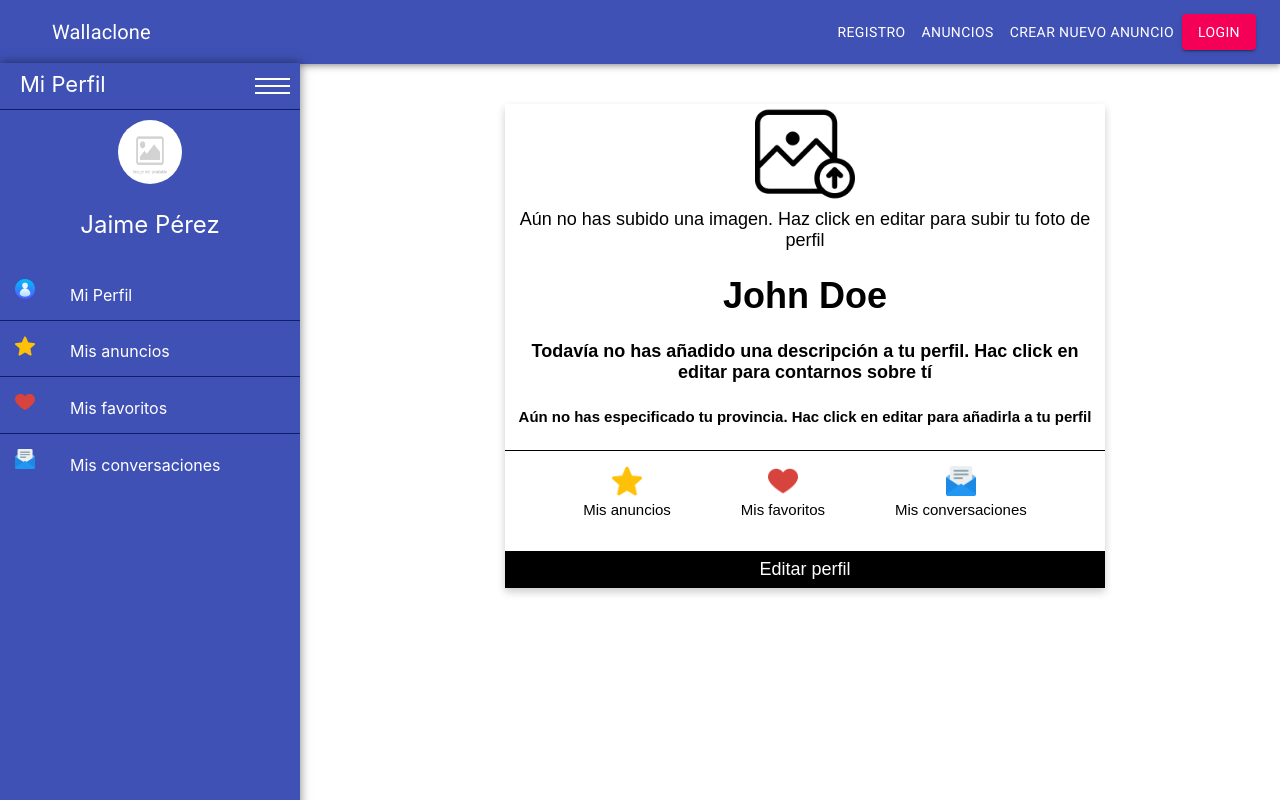
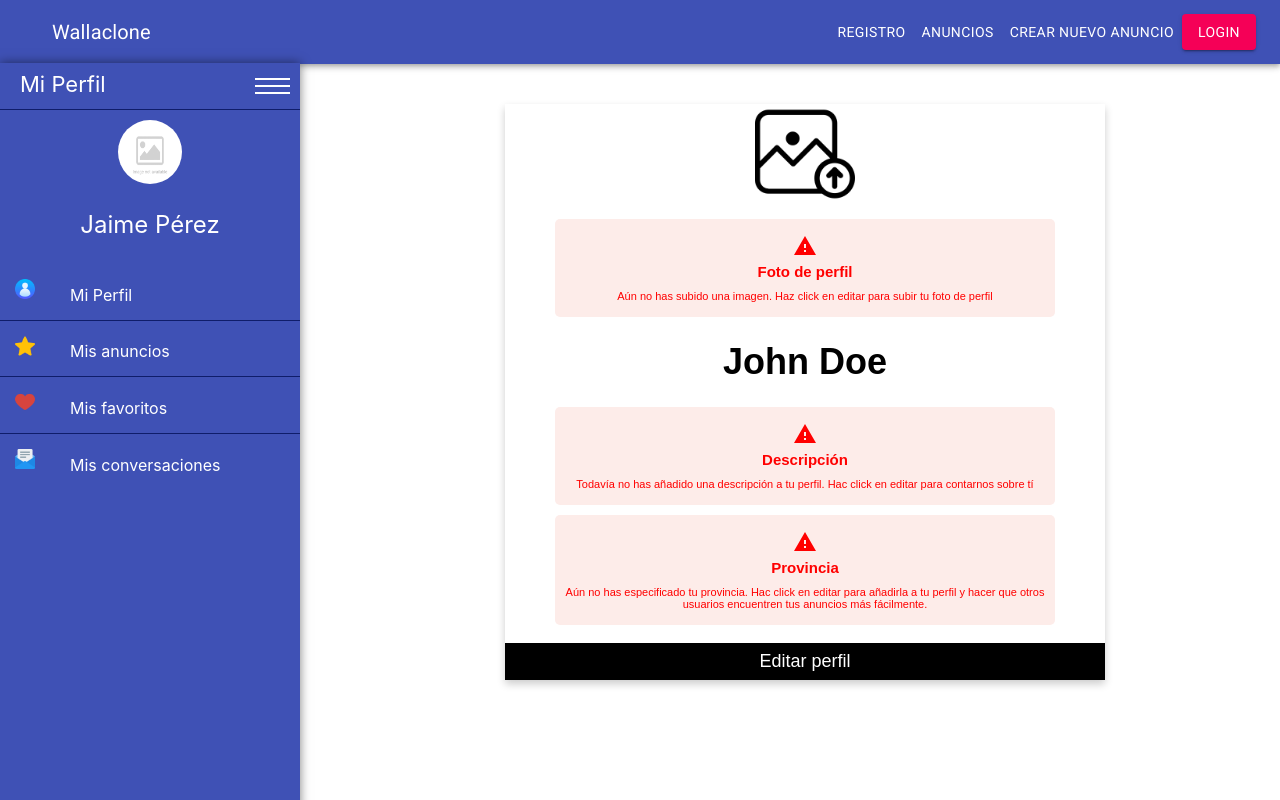
Before and after one commit to NandoLT/Wallaclone-Frontend, a Next.js app in the folder wallaclone/: page /user/dashboard in a window 1280 px wide. Built offline with nearby package versions, Linux system fonts and the light colour scheme.

Commit message:
My Profile terminado a falta de permitir edicion del formulario

```diff
--- /dev/null
+++ b/wallaclone/components/Dashboard/MissingField.js
@@ -0,0 +1,53 @@
+
+
+import React from 'react'
+import WarningIcon from '@material-ui/icons/Warning';
+
+const MissingField = ({message, title}) => {
+    return (
+        <div className="container">
+            <div>
+                <div className="icon">
+                <WarningIcon/>
+                <div className="title">{title}</div>
+
+                <div className="message"> {message}</div>
+
+                </div>
+
+
+                </div>
+
+
+            <style jsx>{`
+
+                    .container {
+                       background-color: #FDECE9;
+                       padding: 10px 0;
+                       margin: 10px 50px;
+
+
+                       color:red;
+                       border-radius: 5px;
+                    }
+                    .icon{
+                        padding:5px;
+                    }
+
+                    .title{
+                        font-size: 15px;
+                        font-weight: bold;
+
+                    }
+
+                    .message{
+                        padding-top: 10px;
+                        font-size: 11px;
+                    }
+
+                    `}</style>
+        </div>
+    )
+}
+
+export default MissingField
--- a/wallaclone/components/Dashboard/MyProfile.js
+++ b/wallaclone/components/Dashboard/MyProfile.js
@@ -8,6 +8,7 @@ import { Button } from '@material-ui/core';
 import { makeStyles } from '@material-ui/core/styles';
 import Link from 'next/link';
 import Image from 'next/image';
+import MissingField from './MissingField';
 
 const MyProfile = () => {
 
@@ -41,7 +42,7 @@ const MyProfile = () => {
                     :
                     <div>
                         <Image  src="/photo-upload.png" alt="me" width="100%" height="100%" />
-                        <div> Aún no has subido una imagen. Haz click en editar para subir tu foto de perfil</div>
+                        <MissingField title="Foto de perfil" message={"Aún no has subido una imagen. Haz click en editar para subir tu foto de perfil"}/>
 
                     </div>
                       }
@@ -59,11 +60,11 @@ const MyProfile = () => {
 
 
                 <h1>John Doe</h1>
-                {profileDetails.description ? <h4 className="title">{profileDetails.description}</h4> : <h4> Todavía no has añadido una descripción a tu perfil. Hac click en editar para contarnos sobre tí</h4> }
+                {profileDetails.description ? <h4 className="title">{profileDetails.description}</h4> : <MissingField title="Descripción" message=" Todavía no has añadido una descripción a tu perfil. Hac click en editar para contarnos sobre tí"/> }
 
-                {profileDetails.province ? <h5>{profileDetails.province}</h5> : <h5>Aún no has especificado tu provincia. Hac click en editar para añadirla a tu perfil </h5>}
+                {profileDetails.province ? <h5>{profileDetails.province}</h5> : <MissingField title= "Provincia" message=" Aún no has especificado tu provincia. Hac click en editar para añadirla a tu perfil y hacer que otros usuarios encuentren tus anuncios más fácilmente."/>}
 
-                <div className="icons-container">
+                {/* <div className="icons-container">
                     <div className="icon-container">
                         <div className="icon" ><Image className="icon" src="/star.png" alt="me" width="30" height="30" />
                         <div className="icon-title">Mis anuncios</div>
@@ -83,7 +84,7 @@ const MyProfile = () => {
 
                     </div>
 
-                 </div>
+                 </div> */}
                 <p><button>Editar perfil</button></p>
 
              </div>
```
